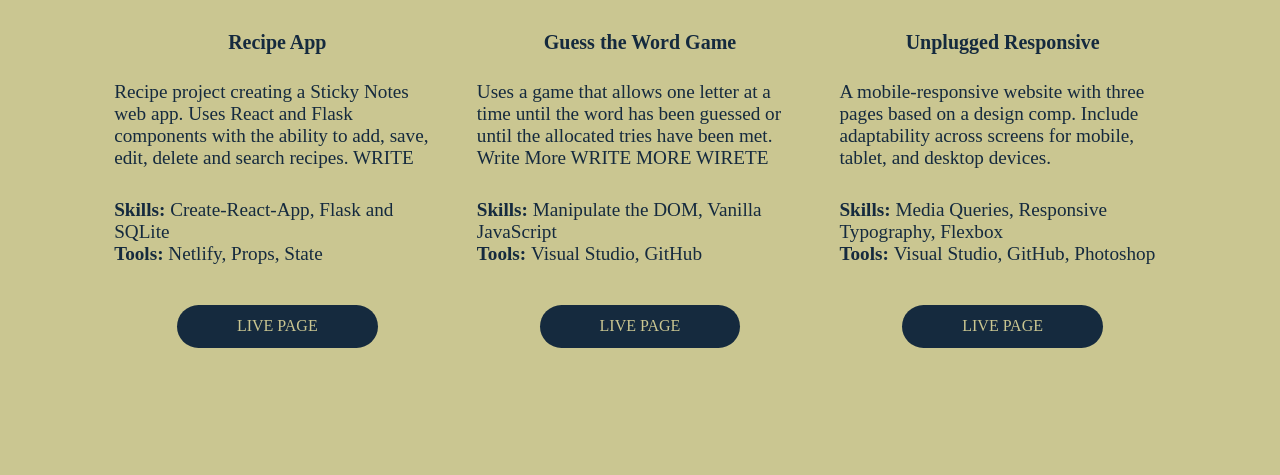
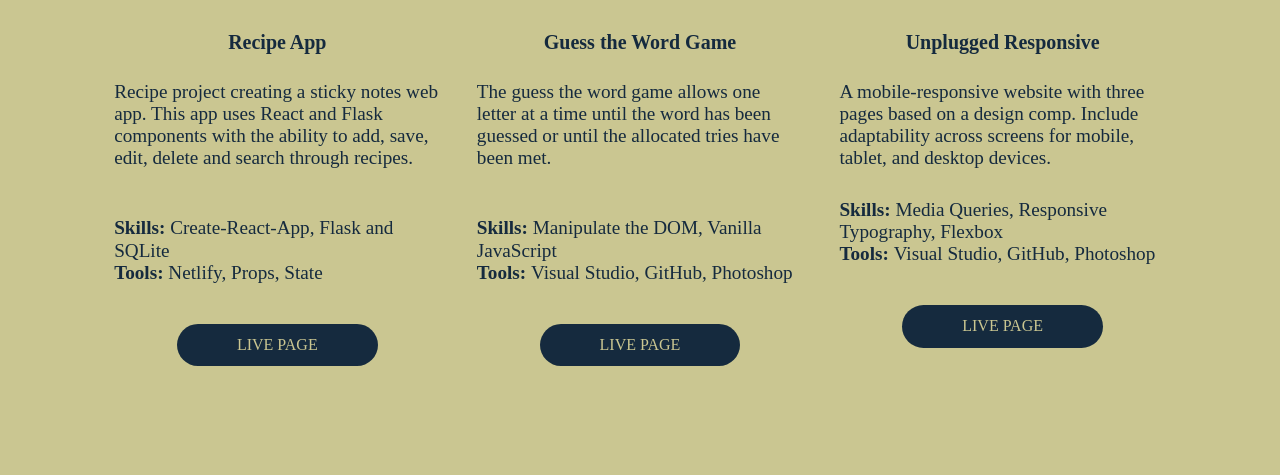
Before and after one commit to lee77carter/meet-lee, a website built with webpack: page index.html in a window 1280 px wide. Shown: the part 970-1445 px from the top of the page. Built offline with nearby package versions, Linux system fonts and the light colour scheme; files whose address does not match are found by name; a web font is replaced by a local one.

Commit message:
Updated work descriptions & some clean-up.

```diff
--- a/index.html
+++ b/index.html
@@ -62,8 +62,8 @@
                     src="img/recipe-app2.png" alt="Recipe Project"></a>
               </figure>
               <h4>Recipe App</h4>
-              <p class="project-description">Recipe project creating a Sticky Notes web app. Uses React and Flask
-                components with the ability to add, save, edit, delete and search recipes. WRITE </p>
+              <p class="project-description">Recipe project creating a sticky notes web app. This app uses React and Flask
+                components with the ability to add, save, edit, delete and search through recipes. </p><br>
               <p><span>Skills: </span>Create-React-App, Flask and SQLite</p>
               <p class="flex-fill"><span>Tools: </span>Netlify, Props, State</p>
               <a class="project-link" href="https://recipe-faves.netlify.app/" rel="noopener" target="_blank">live
@@ -76,10 +76,10 @@
                     src="img/guess-word3.png" alt="Guess the Word Project"></a>
               </figure>
               <h4>Guess the Word Game</h4>
-              <p class="project-description">Uses a game that allows one letter at a time until the word has been
-                guessed or until the allocated tries have been met. Write More WRITE MORE WIRETE</p>
+              <p class="project-description">The guess the word game allows one letter at a time until the word has been
+                guessed or until the allocated tries have been met.</p><br>
               <p><span>Skills: </span>Manipulate the DOM, Vanilla JavaScript</p>
-              <p class="flex-fill"><span>Tools: </span>Visual Studio, GitHub</p>
+              <p class="flex-fill"><span>Tools: </span>Visual Studio, GitHub, Photoshop</p>
               <a class="project-link" href="https://lee77carter.github.io/guess-the-word/" rel="noopener"
                 target="_blank">live
                 page</a>
@@ -105,8 +105,7 @@
                     src="img/rogue-pickings2.png" alt="Rogue Pickings Website Project"></a>
               </figure>
               <h4>Rogue Pickings</h4>
-              <p class="project-description">A website converted from static to responsive to display on multiple
-                devices.
+              <p class="project-description">A static website converted to display responsively on multiple devices.<br>
               </p>
               <p><span>Skills: </span>Media Queries, Responsive Typography
               </p>
```
Also changed, not shown: 1 other file.
